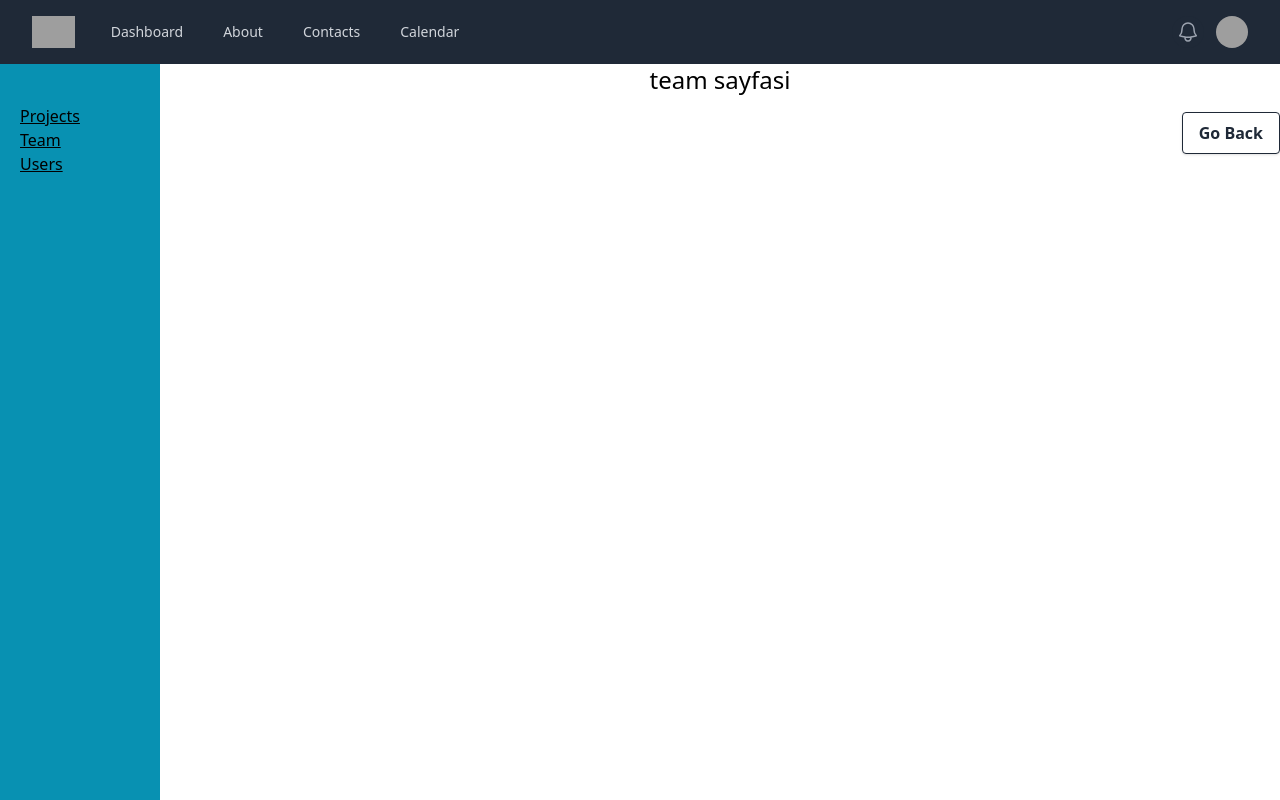
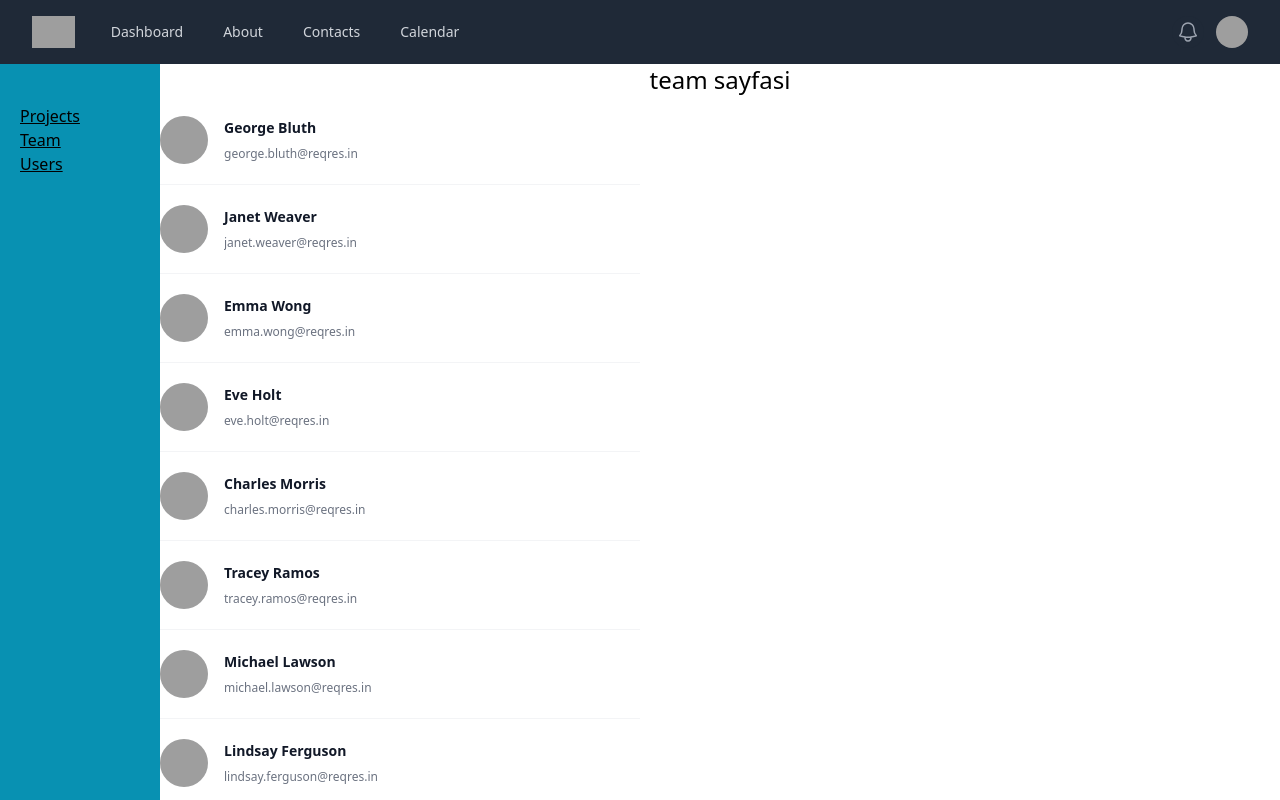
Before and after one commit to fatihsenyigit/NextJs-Intro, a Next.js app: page /dashboard/team in a window 1280 px wide. Shown: the top 800 px of the page. Built offline with nearby package versions, Linux system fonts and the light colour scheme; data requests are answered from the project's data file; grey boxes are pictures that could not be loaded.

Commit message:
get users

```diff
--- a/src/app/(private)/dashboard/team/page.jsx
+++ b/src/app/(private)/dashboard/team/page.jsx
@@ -1,14 +1,29 @@
 
 import React from 'react'
 import Goback from '@/components/Goback'
+import { getUsers } from '@/helpers/apiFunc'
 
-const page = () => {
+const Team = async() => {
+  const users = await getUsers();
   return (
     <div>
            <h1 className='text-2xl text-center'>team sayfasi</h1>
+           <ul role="list" className="divide-y divide-gray-100 w-[50vw]">
+      {users.map((person) => (
+        <li key={person.email} className="flex justify-between gap-x-6 py-5">
+          <div className="flex min-w-0 gap-x-4">
+            <img alt="" src={person.avatar} className="size-12 flex-none rounded-full bg-gray-50" />
+            <div className="min-w-0 flex-auto">
+              <p className="text-sm/6 font-semibold text-gray-900">{person.first_name} {person.last_name}</p>
+              <p className="mt-1 truncate text-xs/5 text-gray-500">{person.email}</p>
+            </div>
+          </div>
+        </li>
+      ))}
+    </ul>
            <Goback></Goback>
         </div>
   )
 }
 
-export default page
+export default Team
--- a/src/components/Sidebar.jsx
+++ b/src/components/Sidebar.jsx
@@ -5,7 +5,7 @@ import React from 'react'
 
 const Sidebar = () => {
   return (
-    <div className='w-40 h-screen bg-cyan-600 float-left text-black pt-10 pl-5'>
+    <div className='w-40 min-h-screen bg-cyan-600 float-left text-black pt-10 pl-5'>
         <nav className='flex flex-col'>
             <Link href='/dashboard/projects' className='underline'>Projects</Link>
             <Link href='/dashboard/team' className='underline'>Team</Link>
--- /dev/null
+++ b/src/helpers/apiFunc.jsx
@@ -0,0 +1,24 @@
+
+// next.js fetch api ile cekilen verileri default olarak cache'ler. bu ozelligi option objesi ile degistirebilirz
+// const res = await fetch(URL, {cache: 'force-cache'}) -- bu default
+// const res = await fetch(URL, {cache: 'no-store'}) -- bu cache leme
+// const res = await fetch(URL, {next: {revalidate: '10'}}) -- bu belirlenen saniye cinsinden sure sonunda veriyi tekrar cek
+
+const URL = 'http://localhost:8080/users';
+
+
+// force-cache
+export async function getUsers() {
+    //by default, next.js automatically caches the returned values of fetch
+    const res = await fetch(URL)
+    // the return value is not serialized
+    // you can return DATE, Map, Set, etc
+
+    if (!res.ok) {
+        //this will activate the closest error.js Error Boundry
+        throw new Error('failed to fetch data')
+    }
+
+    const data = await res.json()
+    return data
+}
```
